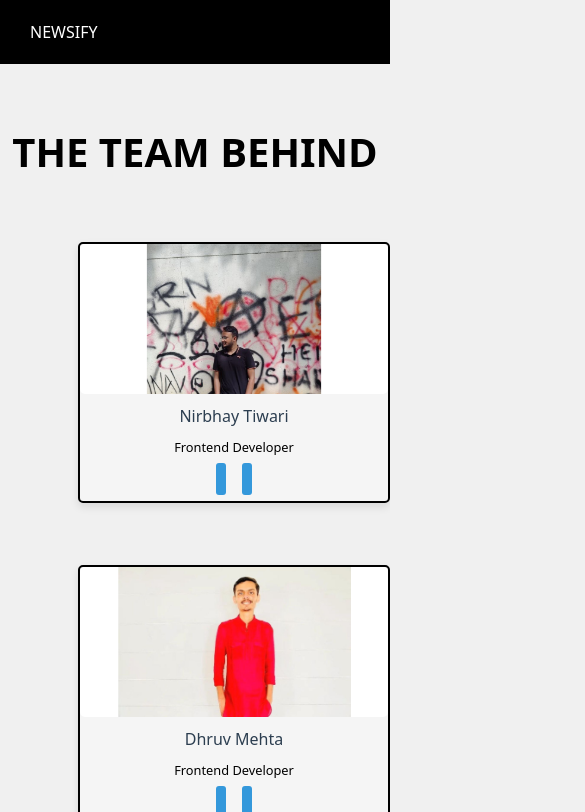
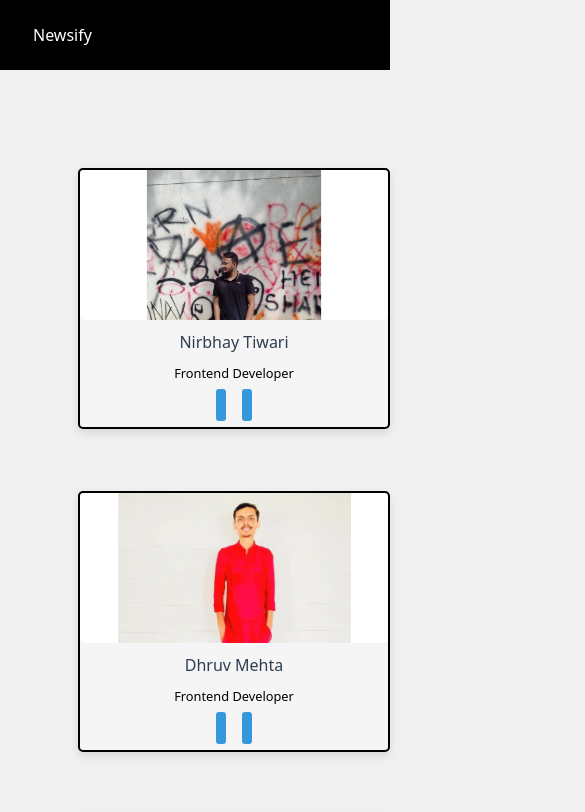
Before and after one commit to gaurangbiyani-2021/MERN_ETHNUS_PROJECT, a React (Vite) app in the folder frontend/: page /team in a window 390 px wide. Shown: the top 812 px of the page, 585 px wide, since content can reach past the window. Built offline with nearby package versions, Linux system fonts and the light colour scheme; no server answers.

Commit message:
contactus

```diff
--- a/frontend/src/App.jsx
+++ b/frontend/src/App.jsx
@@ -11,6 +11,7 @@ import EditPost from './pages/EditPost'
 import Profile from './pages/Profile'
 import MyBlogs from './pages/MyBlogs'
 import Team from './pages/Team'
+import ContactUs from './pages/ContactUs'
 
 import { UserContextProvider } from './context/UserContext'
 
@@ -25,7 +26,7 @@ export default function App() {
 
     <UserContextProvider>
         <Routes>
-
+          <Route exact path='/contactUs' element={<ContactUs />}/>
           <Route exact path='/team' element={<Team/>}/>
           <Route exact path="/" element={<Home/>}/>
           <Route exact path="/login" element={<Login/>}/>
--- a/frontend/src/components/Footer.jsx
+++ b/frontend/src/components/Footer.jsx
@@ -5,15 +5,10 @@ const Footer = () => {
     <>
 <div className=" flex mt-10 w-full bg-black px-8 md:px-[300px]  md:flex-row flex-col space-y-6 md:space-y-0 items-start md:justify-between text-sm md:text-md py-8 ">
        <div className="flex flex-col text-white">
-         <p>Featured News</p>
-         <p>Most viewed</p>
-         <p>Readers Choice</p>
+         <a href="/contactUs">Contact Us</a>
        </div>
        <div className="flex flex-col text-white">
-         <p>Privacy Policy</p>
-         <p>About Us</p>
-         <p>Terms & Conditions</p>
-         <p>Terms of Service</p>
+         <a href="/about">About Us</a>
        </div>
     </div>
     <p className="py-2 pb-6 text-center text-white bg-blue-500 text-sm">All @NEWS WEBAPP 2023</p>
--- /dev/null
+++ b/frontend/src/pages/ContactUs.jsx
@@ -0,0 +1,11 @@
+import React from 'react'
+
+const ContactUs = () => {
+  return (
+    <div>
+      <p>hello</p>
+    </div>
+  )
+}
+
+export default ContactUs
--- a/frontend/src/pages/Profile.jsx
+++ b/frontend/src/pages/Profile.jsx
@@ -1,7 +1,6 @@
 import React from 'react'
 import Navbar from '../components/Navbar'
 import Footer from '../components/Footer'
-import ProfilePosts from '../components/ProfilePosts'
 import { useState,useEffect} from "react"
 import { useContext } from "react"
 import { UserContext} from "../context/UserContext"
@@ -83,21 +82,20 @@ const Profile = () => {
   return (
     <div>
       <Navbar/>
-      <div className='px-8 md:px-[200px] mt-8 flex md:flex-row flex-col-reverse md:items-start items-start'>
-        <div className='flex flex-col md:w-[70%] w-full mt-8 md:mt-0'>
+      <div className='px-8 md:px-[200px] mt-8 flex md:flex-row flex-col-reverse md:items-start items-center'>
+        {/* <div className='flex flex-col md:w-[70%] w-full mt-8 md:mt-0'>
           <h1 className='text-xl font-bold mb-4'>Your Posts</h1>
             {posts?.map((p)=>(
               <ProfilePosts key={p._id} p={p}/>
             ))}
-        </div>
+        </div> */}
 
-        <div className='md:sticky top-0 flex justify-start md:justify-end items-start md:w-[30%] w-full md:items-end'>
+        <div className='md:sticky top-0 flex justify-start md:justify-end items-center md:w-[30%] w-full md:items-end'>
 
           <div className=" flex flex-col space-y-4 items-start">
             <h1 className="text-xl font-bold mb-4">Profile</h1>
             <input onChange={(e)=>setUsername(e.target.value)} value={username} className="outline-none px-4 py-2 text-gray-500" placeholder="Your username" type="text"/>
             <input onChange={(e)=>setEmail(e.target.value)} value={email} className="outline-none px-4 py-2 text-gray-500" placeholder="Your email" type="email"/>
-            {/* <input onChange={(e)=>setPassword(e.target.value)} value={password} className="outline-none px-4 py-2 text-gray-500" placeholder="Your password" type="password"/> */}
             <div className="flex items-center space-x-4 mt-8">
             <button onClick={handleUpdate} className="text-white font-semibold bg-black px-4 py-2 hover:text-black hover:bg-gray-400">Update</button>
             <button onClick={handleDelete} className="text-white font-semibold bg-black px-4 py-2 hover:text-black hover:bg-gray-400">Delete</button>
@@ -105,6 +103,7 @@ const Profile = () => {
           {updated && <h3 className="text-green-500 text-sm text-center mt-4">user updated successfully!</h3>}
         </div>
       </div>
+      <br></br><br></br><br></br><br></br><br></br><br></br><br></br><br></br><br></br><br></br><br></br><br></br><br></br><br></br><br></br><br></br><br></br><br></br><br></br><br></br>
     </div>
       <Footer/>
     </div>
--- a/frontend/src/pages/Team.jsx
+++ b/frontend/src/pages/Team.jsx
@@ -65,8 +65,8 @@ const Navbar = () => {
   return (
     <nav className="navbar">
       <div className="container">
-        <h1>NEWSIFY</h1>
-        {/* Add more navbar items if needed */}
+        {/* <h1>NEWSIY</h1> */}
+        <a href='/'>Newsify</a>
       </div>
     </nav>
   );
--- a/frontend/src/styles/team.css
+++ b/frontend/src/styles/team.css
@@ -1,4 +1,3 @@
-/* Define your variables */
 :root {
     --team-card-bg: #f5f5f5;
     --icon-bg: #3498db;
@@ -7,9 +6,6 @@
     --primary-color: #2c3e50;
 }
 
-/* General styles */
-
-/* Add a normal box animation with a black border */
 @keyframes boxAnimation {
     0% {
         transform: scale(1);
@@ -17,7 +13,7 @@
     }
     50% {
         transform: scale(1.1);
-        border-color: #333; /* Darker border color at the midpoint of the animation */
+        border-color: #333;
     }
     100% {
         transform: scale(1);
@@ -35,7 +31,7 @@
 }
 .team__item {
     width: calc(25% - 20px); /* Adjust the width and margin as needed */
-    margin-right: 20px; /* Add margin to create space between cards */
+    margin-right: 20px;
     background: var(--team-card-bg);
     border-radius: 5px;
     box-shadow: 0 4px 8px rgba(0, 0, 0, 0.1);
@@ -109,6 +105,7 @@
 }
 body {
     background-color: #f0f0f0; /* Replace with your preferred shade of grey */
+    /* overflow: hidden; */
 }
 .team__member-social span i:hover {
     background-color: var(--hover-icon-bg);
@@ -134,13 +131,11 @@ body {
     align-items: center;
 }
 
-.navbar h1 {
-    margin: 0;
+.navbar a {
+    margin: 3px;
     padding: 0 30px;
 }
 
-
-/* Media queries for responsive design */
 
 @media only screen and (max-width: 768px) {
     .team__item {
@@ -194,7 +189,9 @@ body {
     font-size: 2.5rem; /* Adjust the font size as needed */
     color:black; /* Change the color to your preference */
     font-weight: bold; /* Make the text bold */
-
-    padding: 10px; /* Add padding inside the border */
+    position: absolute;
+    top: 100px;
+    left: 600px;
+    padding: 0px; /* Add padding inside the border */
     display: inline-block; /* Prevent the border from taking the full width */
 }
```
